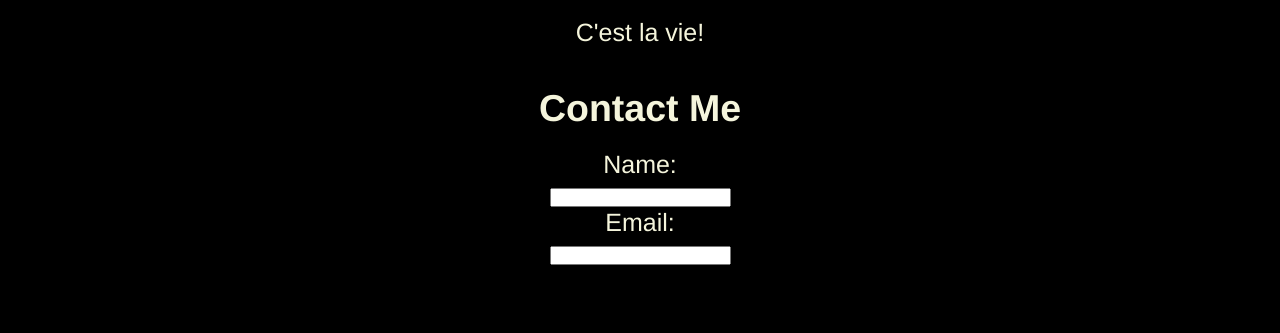
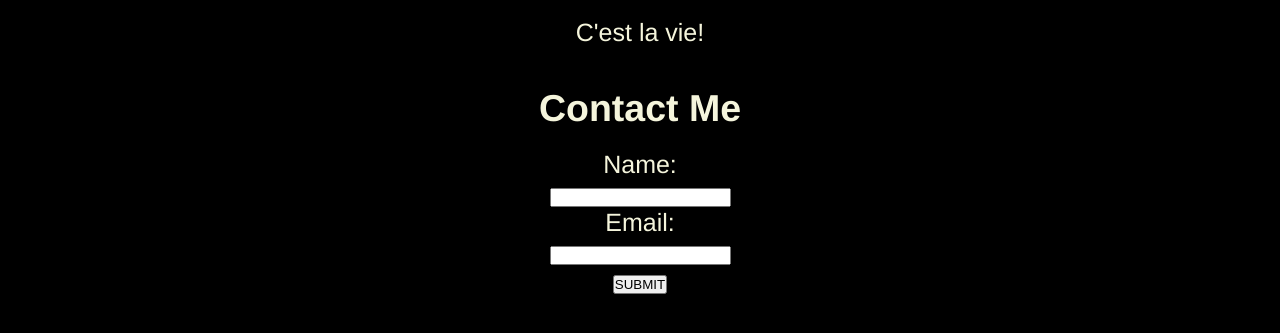
Before and after one commit to samamiraa/01-Mini-Project, a plain HTML site: page index.html in a window 1280 px wide. Shown: the part 199-532 px from the top of the page. Drawn offline with Linux system fonts and the light colour scheme.

Commit message:
added submit button

```diff
--- a/index.html
+++ b/index.html
@@ -29,6 +29,7 @@
                 <input type="text" id="name" name="name" value=""><br>
                 <label for="email">Email:</label><br>
                 <input type="text" id="email" name="email" value=""><br>
+                <input type="submit" Value="SUBMIT">
             </form>
         </main>
     </body>
```
